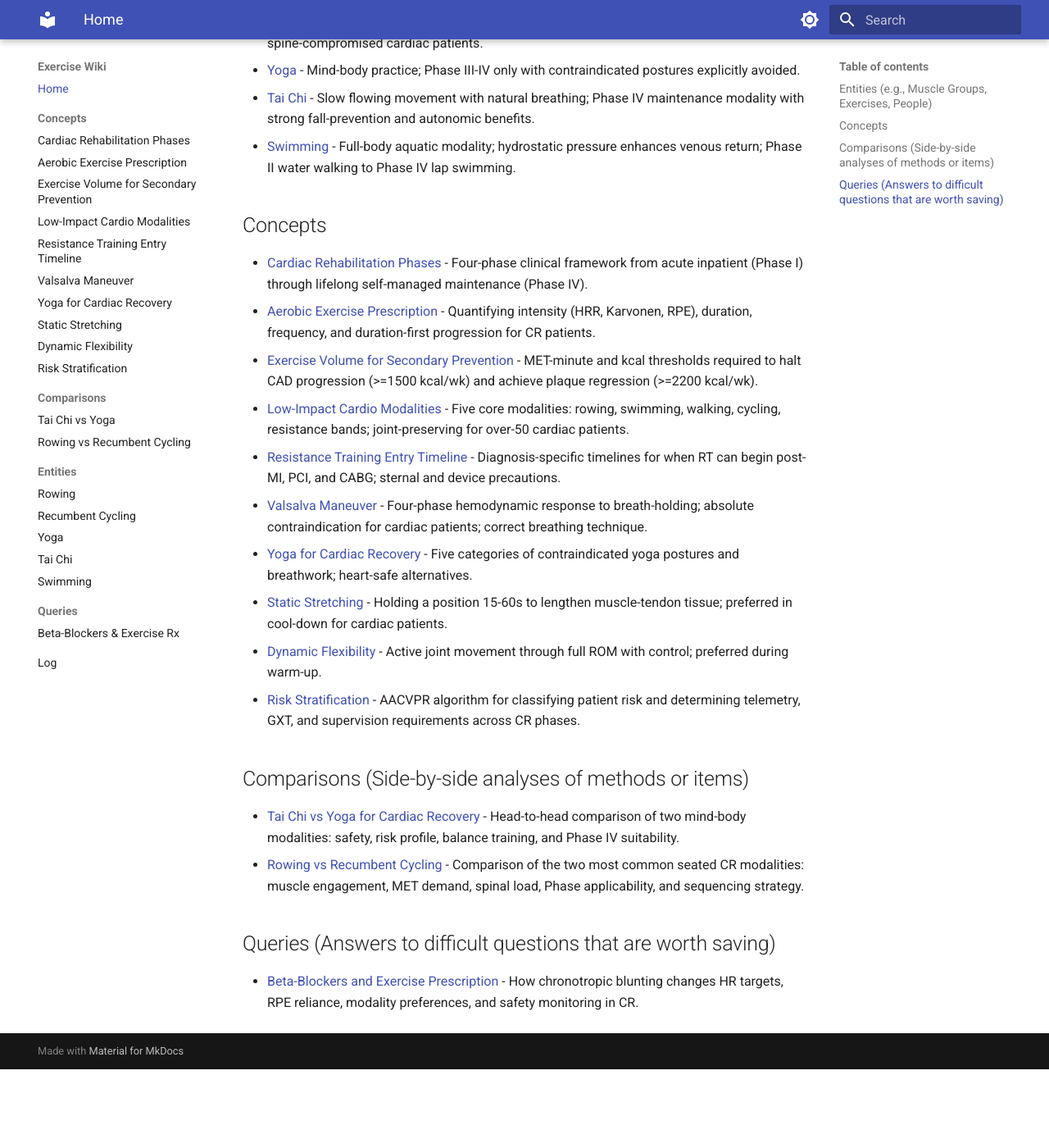
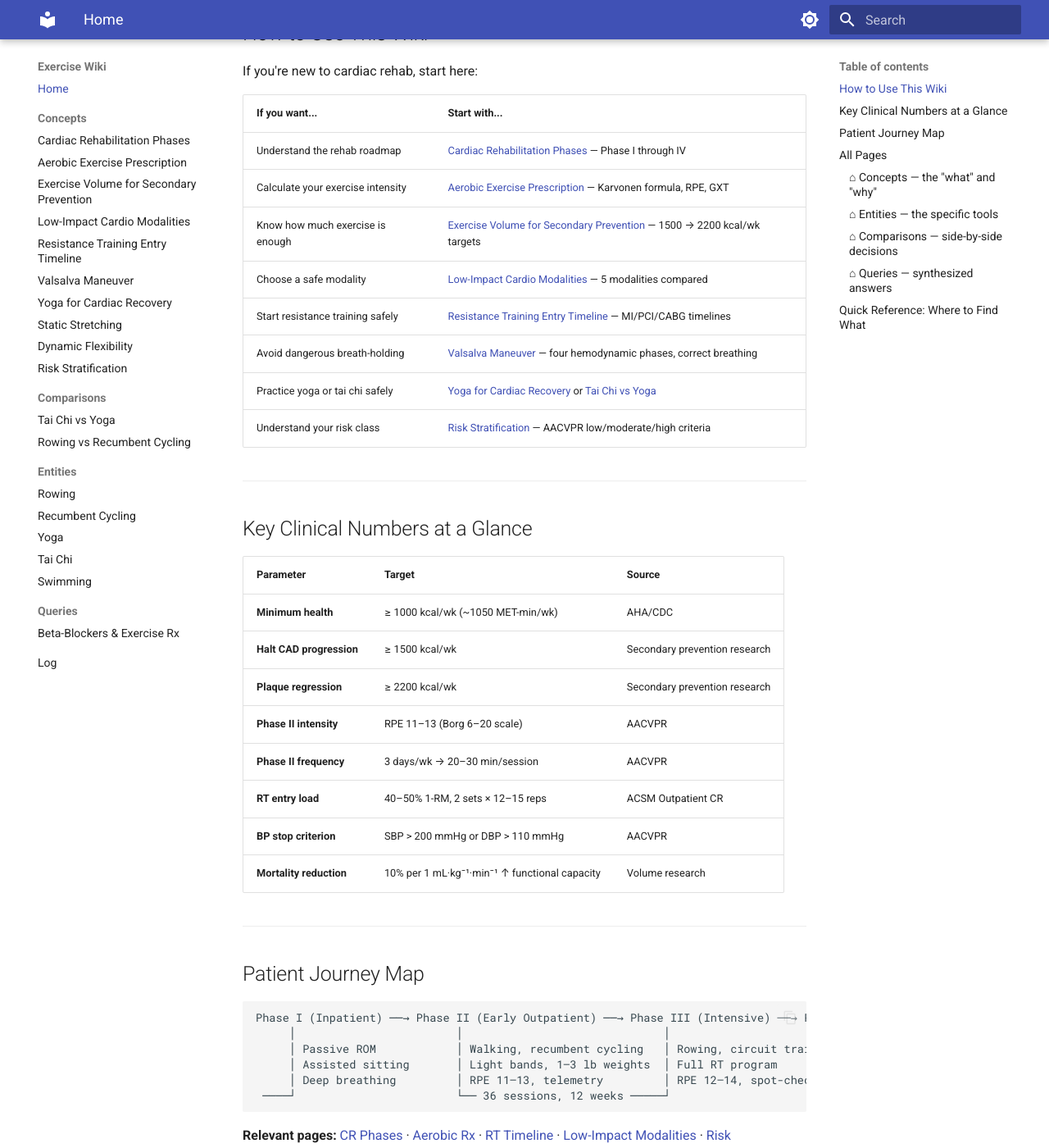
Before and after one commit to humanshell/exercise-wiki, an MkDocs documentation site: the page built from docs/index.md, in a window 1280 px wide and 1400 px high, scrolled down 367 px. Shown: the whole window at 82% size. Built offline with MkDocs 1.6.1 and Material for MkDocs 9.7.7, drawn with Linux system fonts in a browser that asks for light colours; before the commit the page ends 1671 px from its top, so only the background shows below that; some of the changed text lies outside the part shown.

Commit message:
refactor: homepage redesign with patient journey map, clinical quick-reference table, and smarter navigation paths

````diff
--- a/docs/index.md
+++ b/docs/index.md
@@ -1,31 +1,112 @@
-# Wiki Index
+# Exercise Wiki
 
-> Content catalog. Every wiki page listed under its type with a one-line summary.
-> Read this first to find relevant pages for any query.
-> Last updated: 2026-05-24 | Total pages: 19
+> **A clinical knowledge base for cardiac rehabilitation and low-impact fitness.**
+> Designed for post-MI recovery, heart-healthy exercise programming, and sustainable strength for the over-50 male.
 
-## Entities (e.g., Muscle Groups, Exercises, People)
-- [Rowing](entities/rowing) - Low-impact ergometer that engages ~85% of body musculature; Phase II-IV aerobic modality.
-- [Recumbent Cycling](entities/recumbent-cycling) - Back-supported stationary cycling; preferred for balance-impaired or spine-compromised cardiac patients.
-- [Yoga](entities/yoga) - Mind-body practice; Phase III-IV only with contraindicated postures explicitly avoided.
-- [Tai Chi](entities/tai-chi) - Slow flowing movement with natural breathing; Phase IV maintenance modality with strong fall-prevention and autonomic benefits.
-- [Swimming](entities/swimming) - Full-body aquatic modality; hydrostatic pressure enhances venous return; Phase II water walking to Phase IV lap swimming.
+**Last updated: 2026-05-24 — 20 pages** across 10 concepts, 5 entities, 2 comparisons, 1 query, and source archive
 
-## Concepts
-- [Cardiac Rehabilitation Phases](concepts/cardiac-rehabilitation-phases) - Four-phase clinical framework from acute inpatient (Phase I) through lifelong self-managed maintenance (Phase IV).
-- [Aerobic Exercise Prescription](concepts/aerobic-exercise-prescription) - Quantifying intensity (HRR, Karvonen, RPE), duration, frequency, and duration-first progression for CR patients.
-- [Exercise Volume for Secondary Prevention](concepts/exercise-volume-secondary-prevention) - MET-minute and kcal thresholds required to halt CAD progression (>=1500 kcal/wk) and achieve plaque regression (>=2200 kcal/wk).
-- [Low-Impact Cardio Modalities](concepts/low-impact-cardio-modalities) - Five core modalities: rowing, swimming, walking, cycling, resistance bands; joint-preserving for over-50 cardiac patients.
-- [Resistance Training Entry Timeline](concepts/resistance-training-entry-timeline) - Diagnosis-specific timelines for when RT can begin post-MI, PCI, and CABG; sternal and device precautions.
-- [Valsalva Maneuver](concepts/valsalva-maneuver) - Four-phase hemodynamic response to breath-holding; absolute contraindication for cardiac patients; correct breathing technique.
-- [Yoga for Cardiac Recovery](concepts/yoga-for-cardiac-recovery) - Five categories of contraindicated yoga postures and breathwork; heart-safe alternatives.
-- [Static Stretching](concepts/static-stretching) - Holding a position 15-60s to lengthen muscle-tendon tissue; preferred in cool-down for cardiac patients.
-- [Dynamic Flexibility](concepts/dynamic-flexibility) - Active joint movement through full ROM with control; preferred during warm-up.
-- [Risk Stratification](concepts/risk-stratification) - AACVPR algorithm for classifying patient risk and determining telemetry, GXT, and supervision requirements across CR phases.
+---
 
-## Comparisons (Side-by-side analyses of methods or items)
-- [Tai Chi vs Yoga for Cardiac Recovery](comparisons/tai-chi-vs-yoga) - Head-to-head comparison of two mind-body modalities: safety, risk profile, balance training, and Phase IV suitability.
-- [Rowing vs Recumbent Cycling](comparisons/rowing-vs-recumbent-cycling) - Comparison of the two most common seated CR modalities: muscle engagement, MET demand, spinal load, Phase applicability, and sequencing strategy.
+## How to Use This Wiki
 
-## Queries (Answers to difficult questions that are worth saving)
-- [Beta-Blockers and Exercise Prescription](queries/beta-blockers-exercise-prescription) - How chronotropic blunting changes HR targets, RPE reliance, modality preferences, and safety monitoring in CR.
+If you're new to cardiac rehab, start here:
+
+| If you want... | Start with... |
+| :--- | :--- |
+| Understand the rehab roadmap | [Cardiac Rehabilitation Phases](concepts/cardiac-rehabilitation-phases) — Phase I through IV |
+| Calculate your exercise intensity | [Aerobic Exercise Prescription](concepts/aerobic-exercise-prescription) — Karvonen formula, RPE, GXT |
+| Know how much exercise is enough | [Exercise Volume for Secondary Prevention](concepts/exercise-volume-secondary-prevention) — 1500 → 2200 kcal/wk targets |
+| Choose a safe modality | [Low-Impact Cardio Modalities](concepts/low-impact-cardio-modalities) — 5 modalities compared |
+| Start resistance training safely | [Resistance Training Entry Timeline](concepts/resistance-training-entry-timeline) — MI/PCI/CABG timelines |
+| Avoid dangerous breath-holding | [Valsalva Maneuver](concepts/valsalva-maneuver) — four hemodynamic phases, correct breathing |
+| Practice yoga or tai chi safely | [Yoga for Cardiac Recovery](concepts/yoga-for-cardiac-recovery) or [Tai Chi vs Yoga](comparisons/tai-chi-vs-yoga) |
+| Understand your risk class | [Risk Stratification](concepts/risk-stratification) — AACVPR low/moderate/high criteria |
+
+---
+
+## Key Clinical Numbers at a Glance
+
+| Parameter | Target | Source |
+| :--- | :--- | :--- |
+| **Minimum health** | ≥ 1000 kcal/wk (~1050 MET-min/wk) | AHA/CDC |
+| **Halt CAD progression** | ≥ 1500 kcal/wk | Secondary prevention research |
+| **Plaque regression** | ≥ 2200 kcal/wk | Secondary prevention research |
+| **Phase II intensity** | RPE 11–13 (Borg 6–20 scale) | AACVPR |
+| **Phase II frequency** | 3 days/wk → 20–30 min/session | AACVPR |
+| **RT entry load** | 40–50% 1-RM, 2 sets × 12–15 reps | ACSM Outpatient CR |
+| **BP stop criterion** | SBP > 200 mmHg or DBP > 110 mmHg | AACVPR |
+| **Mortality reduction** | 10% per 1 mL·kg⁻¹·min⁻¹ ↑ functional capacity | Volume research |
+
+---
+
+## Patient Journey Map
+
+```
+Phase I (Inpatient) ──→ Phase II (Early Outpatient) ──→ Phase III (Intensive) ──→ Phase IV (Lifelong)
+     │                        │                              │                           │
+     │ Passive ROM            │ Walking, recumbent cycling   │ Rowing, circuit training   │ Community exercise
+     │ Assisted sitting       │ Light bands, 1–3 lb weights  │ Full RT program             │ Yoga, Tai Chi
+     │ Deep breathing         │ RPE 11–13, telemetry         │ RPE 12–14, spot-check      │ Self-monitored
+ ────┘                        └── 36 sessions, 12 weeks ─────┘                             └── See Comparisons
+```
+
+**Relevant pages:** [CR Phases](concepts/cardiac-rehabilitation-phases) · [Aerobic Rx](concepts/aerobic-exercise-prescription) · [RT Timeline](concepts/resistance-training-entry-timeline) · [Low-Impact Modalities](concepts/low-impact-cardio-modalities) · [Risk Stratification](concepts/risk-stratification)
+
+---
+
+## All Pages
+
+### ⌂ Concepts — the "what" and "why"
+
+| Page | Summary |
+| :--- | :--- |
+| [Cardiac Rehabilitation Phases](concepts/cardiac-rehabilitation-phases) | Four-phase framework: inpatient → subacute → intensive → lifelong maintenance |
+| [Aerobic Exercise Prescription](concepts/aerobic-exercise-prescription) | HRR, Karvonen formula, Borg RPE, duration-first progression rule |
+| [Exercise Volume for Secondary Prevention](concepts/exercise-volume-secondary-prevention) | 1000/1500/2200 kcal/wk tiers, MET-minute formula, mortality correlation |
+| [Low-Impact Cardio Modalities](concepts/low-impact-cardio-modalities) | Five modalities compared (rowing, swimming, walking, cycling, bands) + sample schedule |
+| [Resistance Training Entry Timeline](concepts/resistance-training-entry-timeline) | MI/PCI/CABG timelines, sternal precautions, hemodynamic safety, Rx guidelines |
+| [Valsalva Maneuver](concepts/valsalva-maneuver) | Four-phase hemodynamic response, absolute contraindications, correct breathing technique |
+| [Yoga for Cardiac Recovery](concepts/yoga-for-cardiac-recovery) | 5 contraindicated posture categories, 5 heart-safe alternatives, breathwork warnings |
+| [Static Stretching](concepts/static-stretching) | 15–60s holds for cool-down; never combined with Valsalva |
+| [Dynamic Flexibility](concepts/dynamic-flexibility) | Active ROM through full joint path; preferred warm-up protocol |
+| [Risk Stratification](concepts/risk-stratification) | AACVPR low/moderate/high criteria — determines telemetry, GXT, and supervision needs |
+
+### ⌂ Entities — the specific tools
+
+| Page | Type | Key Use |
+| :--- | :--- | :--- |
+| [Rowing](entities/rowing) | Ergometer | 85% muscle engagement; Phase II → IV |
+| [Recumbent Cycling](entities/recumbent-cycling) | Stationary bike | Back-supported; Phase II preferred for balance-impaired |
+| [Yoga](entities/yoga) | Mind-body | Phase III–IV only; contraindicated postures listed |
+| [Tai Chi](entities/tai-chi) | Mind-body | Phase IV; strong fall prevention, zero Valsalva risk |
+| [Swimming](entities/swimming) | Aquatic | Hydrostatic venous return; Phase II water walking → IV laps |
+
+### ⌂ Comparisons — side-by-side decisions
+
+| Page | Compares | Best For |
+| :--- | :--- | :--- |
+| [Tai Chi vs Yoga](comparisons/tai-chi-vs-yoga) | Safety, risk, balance, suitability | Deciding which mind-body modality to recommend |
+| [Rowing vs Recumbent Cycling](comparisons/rowing-vs-recumbent-cycling) | Muscle engagement, spinal load, MET demand | Sequencing modalities across CR phases |
+
+### ⌂ Queries — synthesized answers
+
+| Page | Question Answered |
+| :--- | :--- |
+| [Beta-Blockers & Exercise Prescription](queries/beta-blockers-exercise-prescription) | How chronotropic blunting changes HR targets, RPE reliance, modality choice, and safety |
+
+---
+
+## Quick Reference: Where to Find What
+
+| Topic | Go to... |
+| :--- | :--- |
+| Modalities and equipment | [Entities](entities/rowing) section + [Low-Impact Cardio Modalities](concepts/low-impact-cardio-modalities) |
+| Safety and contraindications | [Valsalva](concepts/valsalva-maneuver) · [Yoga Contraindications](concepts/yoga-for-cardiac-recovery) · [Risk Stratification](concepts/risk-stratification) |
+| Programming and prescription | [Aerobic Rx](concepts/aerobic-exercise-prescription) · [Exercise Volume](concepts/exercise-volume-secondary-prevention) · [RT Timeline](concepts/resistance-training-entry-timeline) |
+| Exercise comparisons | [Comparisons](comparisons/tai-chi-vs-yoga) section |
+| Medication interactions | [Beta-Blockers Query](queries/beta-blockers-exercise-prescription) |
+| Flexibility and warm-up | [Dynamic Flexibility](concepts/dynamic-flexibility) · [Static Stretching](concepts/static-stretching) |
+
+---
+
+**[Log](log.md)** — chronologically tracks every wiki action, ingest, and update.
````
